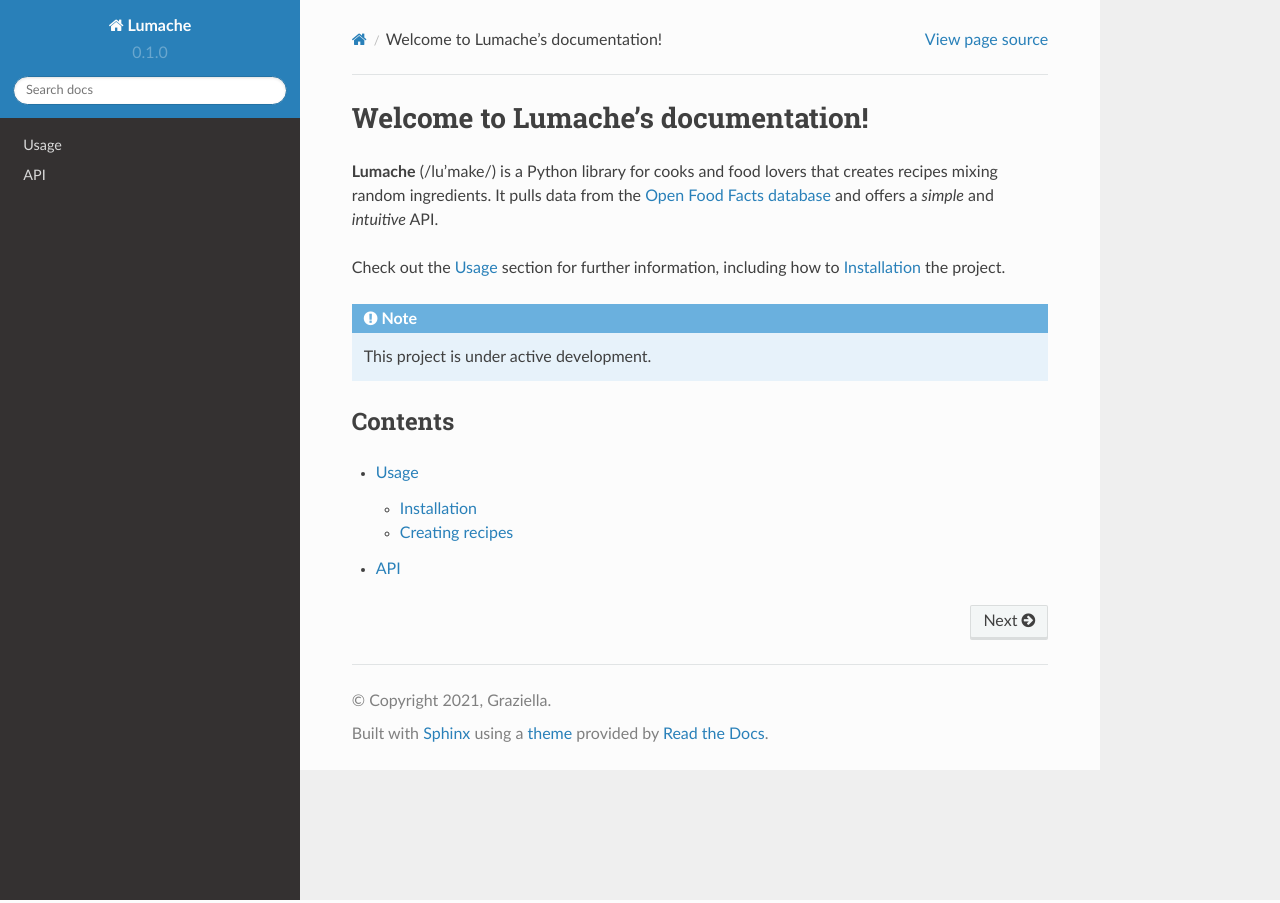
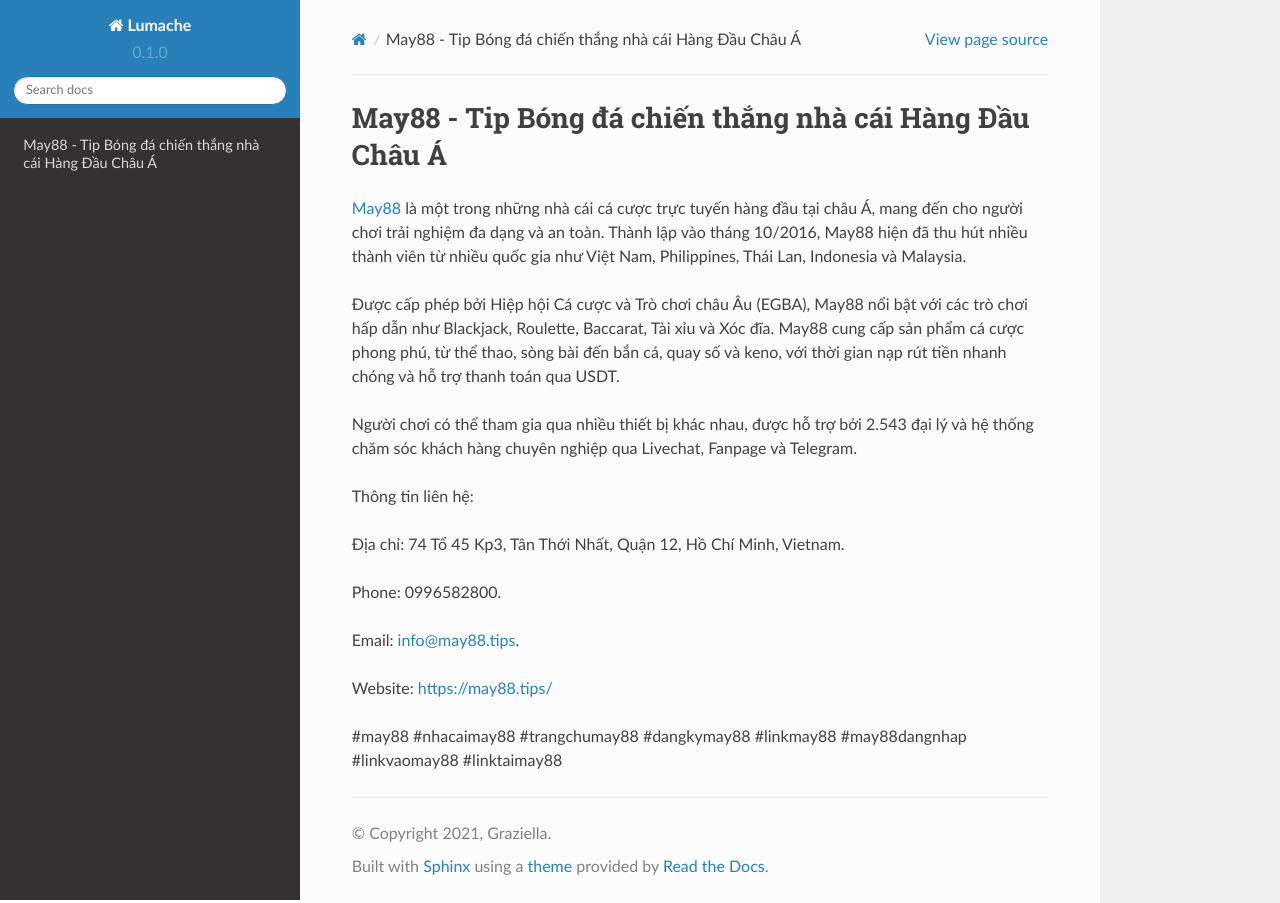
Before and after one commit to luongchanvien962/may88tips, a Sphinx documentation site: the page built from docs/source/index.rst, in a window 1280 px wide. Built offline with Sphinx 7.4.7 and the Read the Docs theme 2.0.0, drawn with Linux system fonts in a browser that asks for light colours.

Commit message:
Update index.rst

```diff
--- a/docs/source/index.rst
+++ b/docs/source/index.rst
@@ -1,22 +1,20 @@
-Welcome to Lumache's documentation!
+May88 - Tip Bóng đá chiến thắng nhà cái Hàng Đầu Châu Á
 ===================================
 
-**Lumache** (/lu'make/) is a Python library for cooks and food lovers
-that creates recipes mixing random ingredients.
-It pulls data from the `Open Food Facts database <https://world.openfoodfacts.org/>`_
-and offers a *simple* and *intuitive* API.
+`May88 <https://may88.tips/>`_ là một trong những nhà cái cá cược trực tuyến hàng đầu tại châu Á, mang đến cho người chơi trải nghiệm đa dạng và an toàn. Thành lập vào tháng 10/2016, May88 hiện đã thu hút nhiều thành viên từ nhiều quốc gia như Việt Nam, Philippines, Thái Lan, Indonesia và Malaysia.
 
-Check out the :doc:`usage` section for further information, including
-how to :ref:`installation` the project.
+Được cấp phép bởi Hiệp hội Cá cược và Trò chơi châu Âu (EGBA), May88 nổi bật với các trò chơi hấp dẫn như Blackjack, Roulette, Baccarat, Tài xỉu và Xóc đĩa. May88 cung cấp sản phẩm cá cược phong phú, từ thể thao, sòng bài đến bắn cá, quay số và keno, với thời gian nạp rút tiền nhanh chóng và hỗ trợ thanh toán qua USDT.
 
-.. note::
+Người chơi có thể tham gia qua nhiều thiết bị khác nhau, được hỗ trợ bởi 2.543 đại lý và hệ thống chăm sóc khách hàng chuyên nghiệp qua Livechat, Fanpage và Telegram.
 
-   This project is under active development.
+Thông tin liên hệ:
 
-Contents
---------
+Địa chỉ: 74 Tổ 45 Kp3, Tân Thới Nhất, Quận 12, Hồ Chí Minh, Vietnam.
 
-.. toctree::
+Phone: 0996582800.
 
-   usage
-   api
+Email: info@may88.tips.
+
+Website: https://may88.tips/
+
+#may88 #nhacaimay88 #trangchumay88 #dangkymay88 #linkmay88 #may88dangnhap #linkvaomay88 #linktaimay88
```
